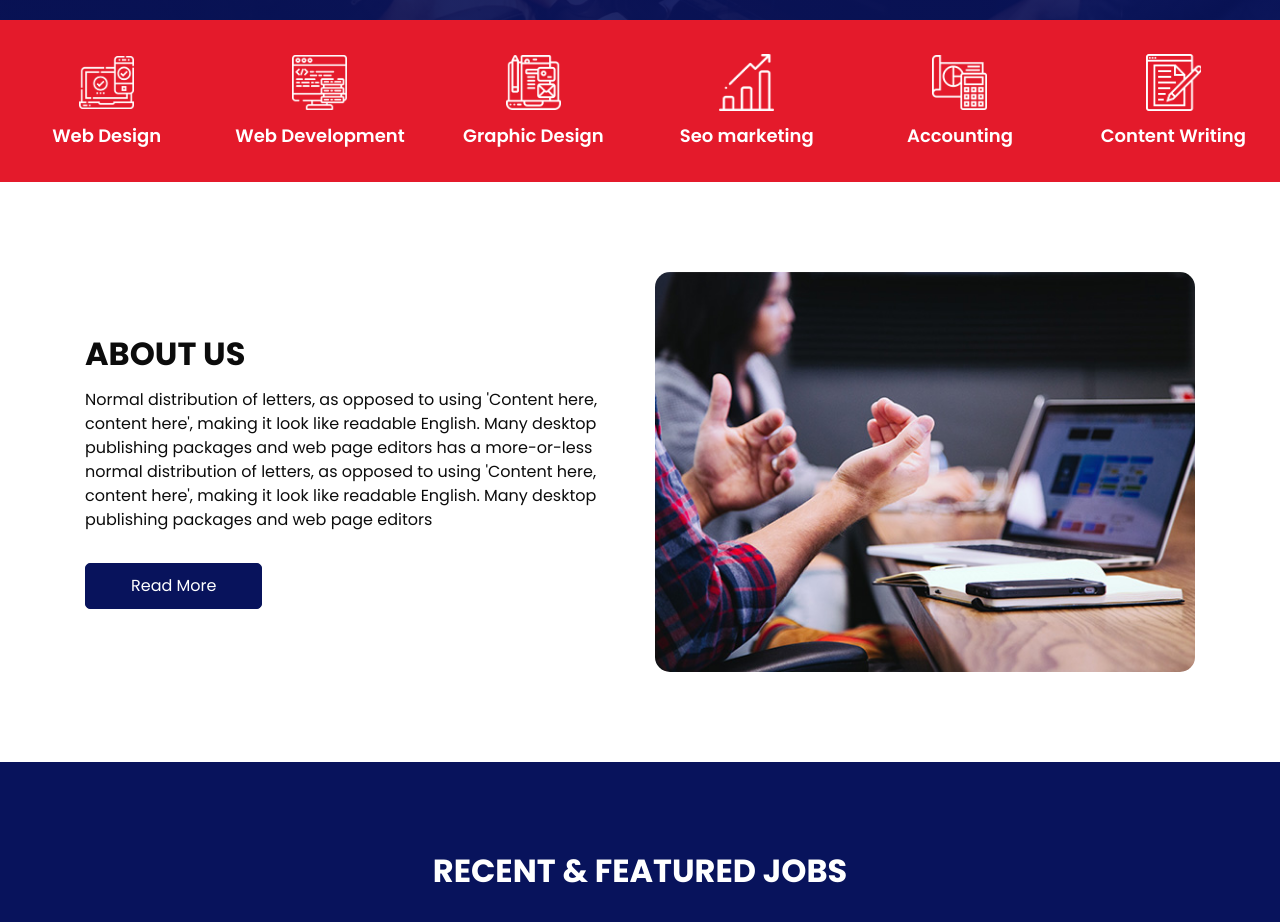
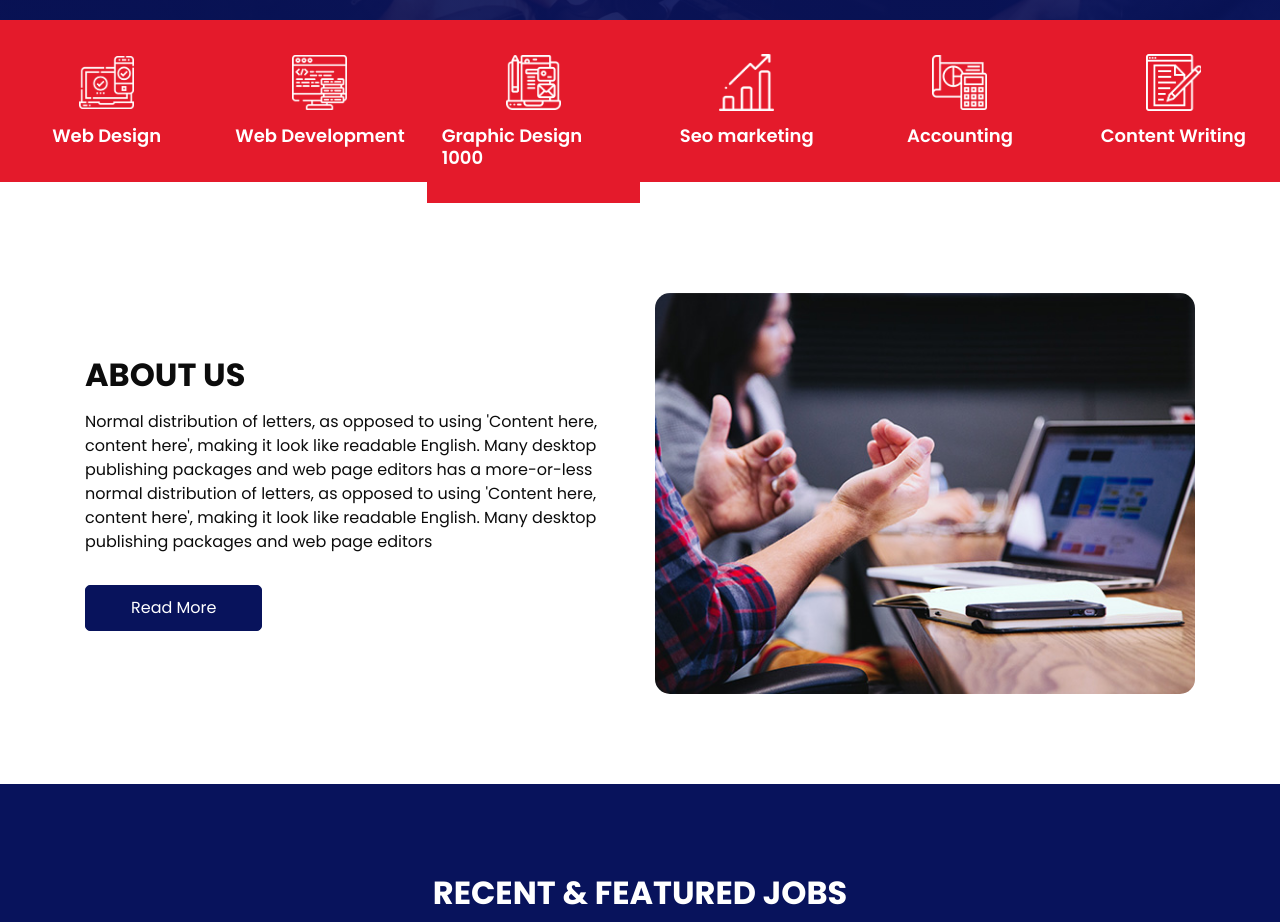
Before and after one commit to astorecloud/GitProject, a plain HTML site: page index.html in a window 1280 px wide. Shown: the part 780-1702 px from the top of the page. Drawn offline with nearby package versions, Linux system fonts and the light colour scheme.

Commit message:
add jenkinsfile

```diff
--- a/index.html
+++ b/index.html
@@ -203,7 +203,7 @@
             </div>
             <div class="detail-box">
               <h5>
-                Graphic Design
+                Graphic Design 1000
               </h5>
             </div>
           </a>
```
